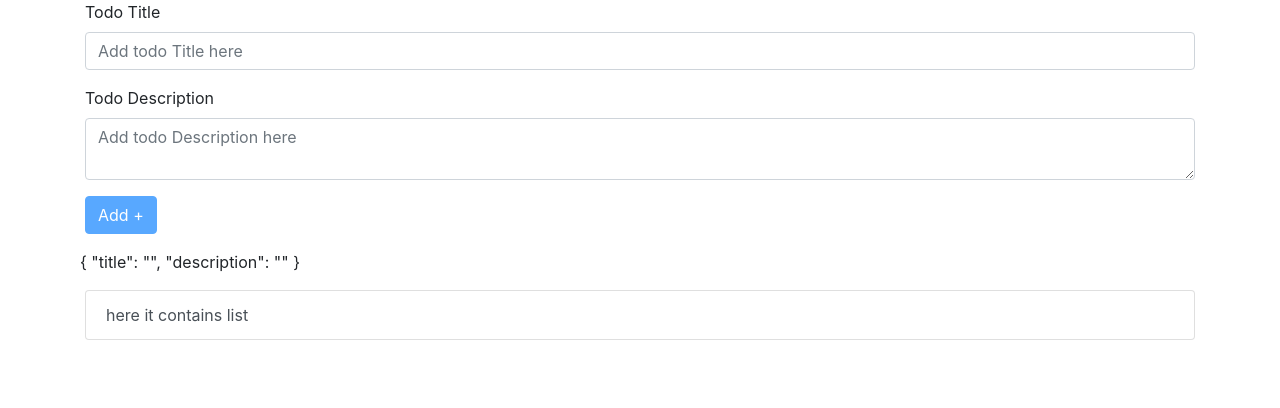
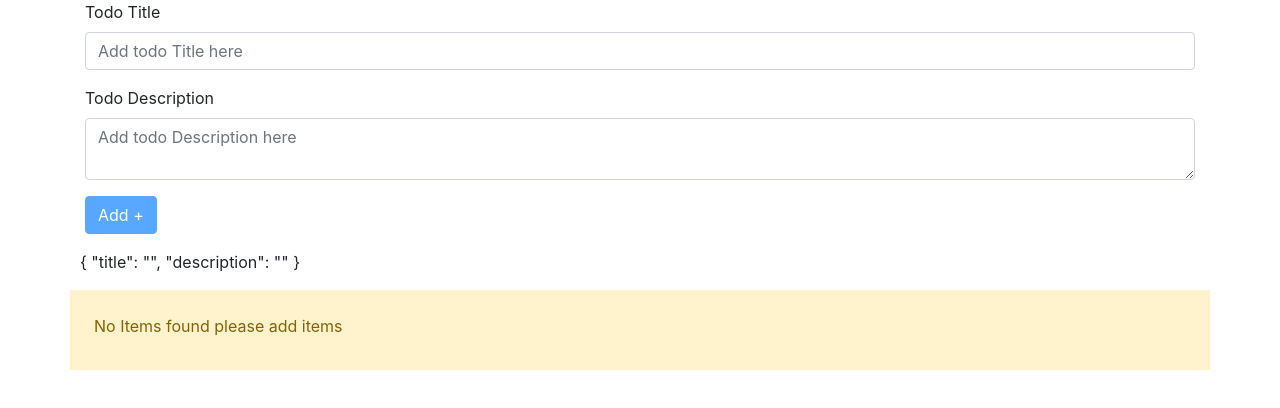
Before and after one commit to DeepakPednekar/Todo, an Angular app: page / in a window 1280 px wide. Shown: the top 408 px of the page. Built offline with nearby package versions, Linux system fonts and the light colour scheme.

Commit message:
list-group added

```diff
--- a/src/app/todo-items/todo-list.component.html
+++ b/src/app/todo-items/todo-list.component.html
@@ -1,3 +1,10 @@
-<ul class="list-group">
+<ul class="list-group" *ngIf="todoList.length>0;else noTodoitems">
+  <!--<li class="list-group-item list-group-item-action">here it contains list</li>-->
   <li class="list-group-item list-group-item-action">here it contains list</li>
 </ul>
+
+<ng-template #noTodoitems>
+  <div class="row alert-warning">
+    <label class="d-block p-4">No Items found please add items</label>
+  </div>
+</ng-template>
--- a/src/app/todo-items/todo-list.component.ts
+++ b/src/app/todo-items/todo-list.component.ts
@@ -1,9 +1,16 @@
 import {Component} from '@angular/core';
+import {TodoServices} from './todo.services';
+import {TodoListItem} from './todo-items.interfaces';
 
 @Component({
   selector: 'app-todoitem-list',
   templateUrl: './todo-list.component.html'
 })
 export class TodoListComponent{
+  todoList: TodoListItem[] = []; // this holds local reference for list items
 
+  constructor(private s_todo: TodoServices){
+
+    this.todoList = this.s_todo.todoList;
+  }
 }
--- a/src/app/todo-items/todo.services.ts
+++ b/src/app/todo-items/todo.services.ts
@@ -1,8 +1,10 @@
 import { Injectable } from '@angular/core';
+import {TodoListItem} from './todo-items.interfaces';
 
 @Injectable({
   providedIn: 'root'
 })
 export class TodoServices {
+  todoList: TodoListItem[] = [];
 
 }
```
